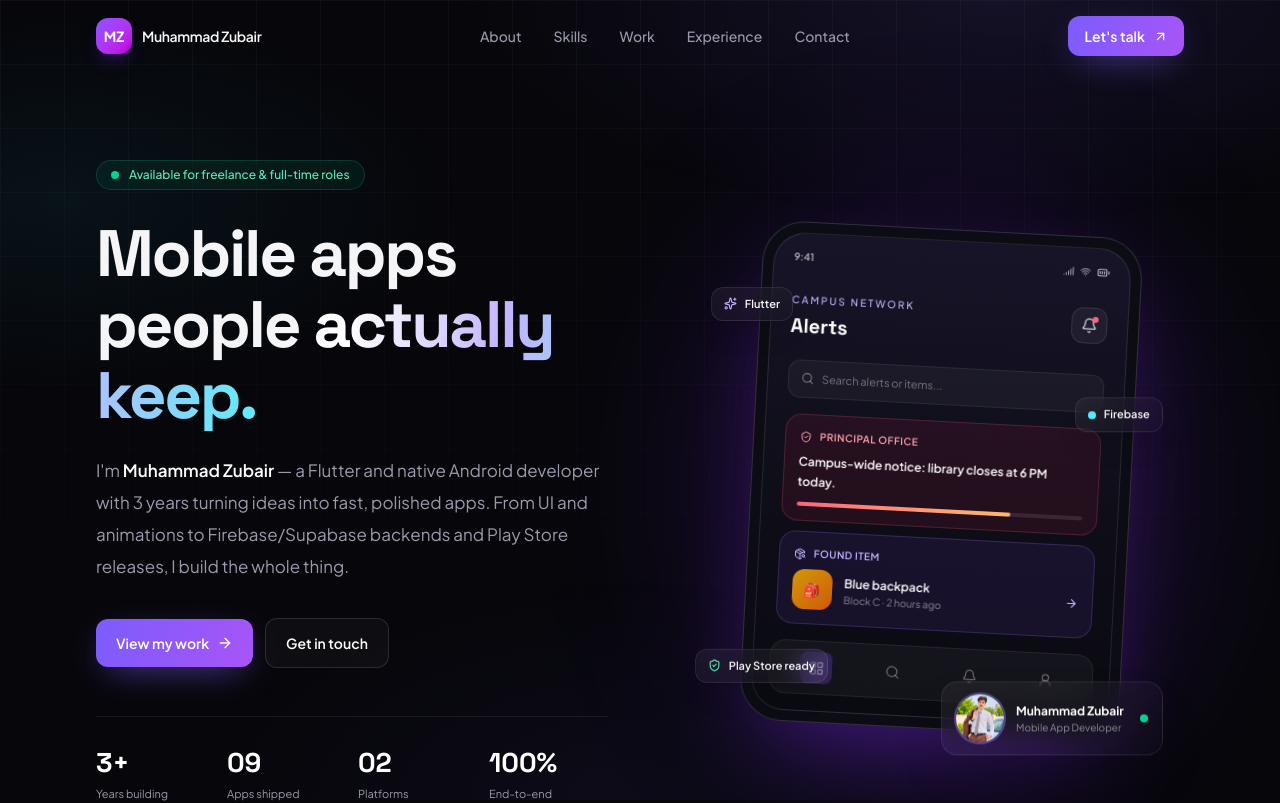
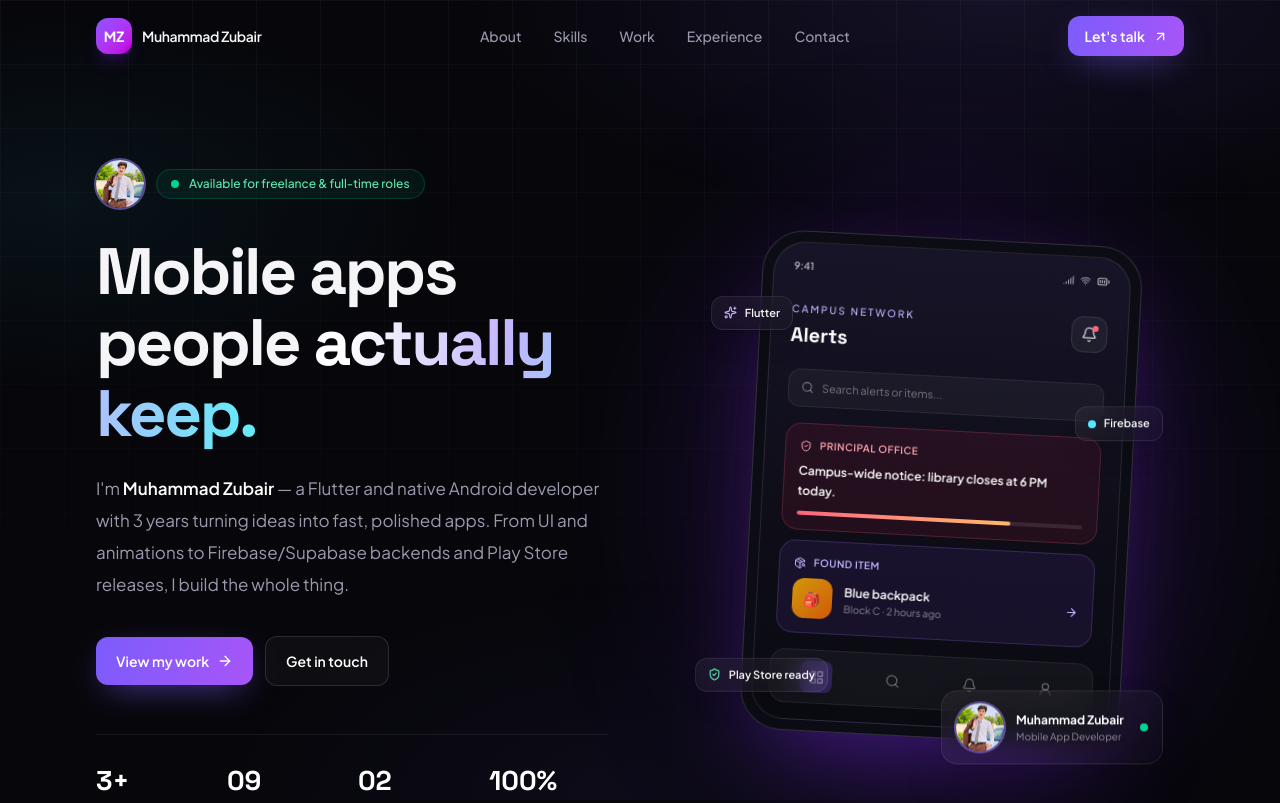
Before and after one commit to zubairnisar21-hub/Portfolio, a Next.js app: page / in a window 1280 px wide. Shown: the top 803 px of the page. Built offline with nearby package versions, Linux system fonts and the light colour scheme.

Commit message:
Bundle profile image asset and add glowing nav underlines

```diff
--- a/app/globals.css
+++ b/app/globals.css
@@ -57,6 +57,29 @@ h3:hover {
 }
 button:not(:disabled) {
   cursor: pointer;
+}
+
+/* Glowing underline for section links */
+.nav-link {
+  position: relative;
+}
+.nav-link::after {
+  content: "";
+  position: absolute;
+  left: 14px;
+  right: 14px;
+  bottom: 3px;
+  height: 2px;
+  border-radius: 99px;
+  background: linear-gradient(90deg, #a78bfa, #22d3ee);
+  box-shadow: 0 0 10px rgba(167, 139, 250, 0.95), 0 0 22px rgba(34, 211, 238, 0.6);
+  transform: scaleX(0);
+  transform-origin: left center;
+  transition: transform 0.3s cubic-bezier(0.22, 1, 0.36, 1);
+}
+.nav-link:hover::after,
+.nav-link:focus-visible::after {
+  transform: scaleX(1);
 }
 
 /* Cursor-following spotlight */
--- a/components/About.tsx
+++ b/components/About.tsx
@@ -47,7 +47,10 @@ export default function About() {
             ))}
             <Reveal delay={0.16}>
               <div className="relative h-full overflow-hidden rounded-2xl border border-violet-400/25 bg-gradient-to-br from-violet-600/20 via-fuchsia-600/10 to-transparent p-6">
-                <span className="text-4xl font-bold leading-none text-white/10">03</span>
+                <div className="flex items-center gap-4">
+                  <ProfilePhoto size="lg" />
+                  <span className="text-4xl font-bold leading-none text-white/10">03</span>
+                </div>
                 <p className="mt-3 text-sm leading-7 text-white/80">
                   years of turning rough ideas into working apps — across campus systems, AI tools
                   and everyday utilities.
--- a/components/Hero.tsx
+++ b/components/Hero.tsx
@@ -37,13 +37,16 @@ export default function Hero() {
             initial="hidden"
             animate="show"
             transition={{ duration: 0.6 }}
-            className="mb-7 inline-flex items-center gap-2.5 rounded-full border border-emerald-400/20 bg-emerald-400/[0.07] px-3.5 py-1.5 text-xs font-medium text-emerald-300"
+            className="mb-7 flex flex-wrap items-center gap-3"
           >
-            <span className="relative flex h-2 w-2">
-              <span className="absolute inline-flex h-full w-full animate-ping rounded-full bg-emerald-400 opacity-60" />
-              <span className="relative inline-flex h-2 w-2 rounded-full bg-emerald-400" />
+            <ProfilePhoto size="md" />
+            <span className="inline-flex items-center gap-2.5 rounded-full border border-emerald-400/20 bg-emerald-400/[0.07] px-3.5 py-1.5 text-xs font-medium text-emerald-300">
+              <span className="relative flex h-2 w-2">
+                <span className="absolute inline-flex h-full w-full animate-ping rounded-full bg-emerald-400 opacity-60" />
+                <span className="relative inline-flex h-2 w-2 rounded-full bg-emerald-400" />
+              </span>
+              {profile.availability}
             </span>
-            {profile.availability}
           </motion.div>
 
           <motion.h1
--- a/components/Navbar.tsx
+++ b/components/Navbar.tsx
@@ -46,7 +46,7 @@ export default function Navbar() {
             <a
               key={link.href}
               href={link.href}
-              className="rounded-lg px-3.5 py-2 text-sm font-medium text-muted transition-colors hover:bg-white/5 hover:text-white"
+              className="nav-link rounded-lg px-3.5 py-2 text-sm font-medium text-muted transition-colors hover:bg-white/5 hover:text-white"
             >
               {link.label}
             </a>
@@ -86,7 +86,7 @@ export default function Navbar() {
                   key={link.href}
                   href={link.href}
                   onClick={() => setOpen(false)}
-                  className="border-b border-white/5 py-3 text-sm font-medium text-muted last:border-0 hover:text-white"
+                  className="nav-link border-b border-white/5 py-3 text-sm font-medium text-muted last:border-0 hover:text-white"
                 >
                   {link.label}
                 </a>
--- a/components/ProfilePhoto.tsx
+++ b/components/ProfilePhoto.tsx
@@ -1,15 +1,21 @@
 "use client";
 
 import { useState } from "react";
+import profileImage from "@/assets/profile.jpg";
 
-export default function ProfilePhoto({ size = "md" }: { size?: "sm" | "md" }) {
+export default function ProfilePhoto({ size = "md" }: { size?: "sm" | "md" | "lg" }) {
   const [failed, setFailed] = useState(false);
-  const dimensions = size === "md" ? "h-12 w-12 text-sm" : "h-9 w-9 text-xs";
-  const basePath = process.env.NEXT_PUBLIC_BASE_PATH || "";
+  const imageSrc = profileImage.src.replace(/([^:])\/{2,}/g, "$1/");
+  const dimensions =
+    size === "lg"
+      ? "h-20 w-20 text-lg"
+      : size === "md"
+        ? "h-12 w-12 text-sm"
+        : "h-9 w-9 text-xs";
 
   return (
     <span
-      className={`relative inline-flex shrink-0 items-center justify-center overflow-hidden rounded-full ring-2 ring-violet-400/40 ${dimensions}`}
+      className={`relative inline-flex shrink-0 items-center justify-center overflow-hidden rounded-full ring-2 ring-violet-400/50 ${dimensions}`}
     >
       {failed ? (
         <span className="flex h-full w-full items-center justify-center bg-gradient-to-br from-violet-500 to-fuchsia-600 font-bold text-white">
@@ -18,7 +24,7 @@ export default function ProfilePhoto({ size = "md" }: { size?: "sm" | "md" }) {
       ) : (
         // eslint-disable-next-line @next/next/no-img-element
         <img
-          src={`${basePath}/profile.jpg`}
+          src={imageSrc}
           alt="Muhammad Zubair"
           onError={() => setFailed(true)}
           className="h-full w-full object-cover"
```
Also changed, not shown: assets/profile.jpg (added).
